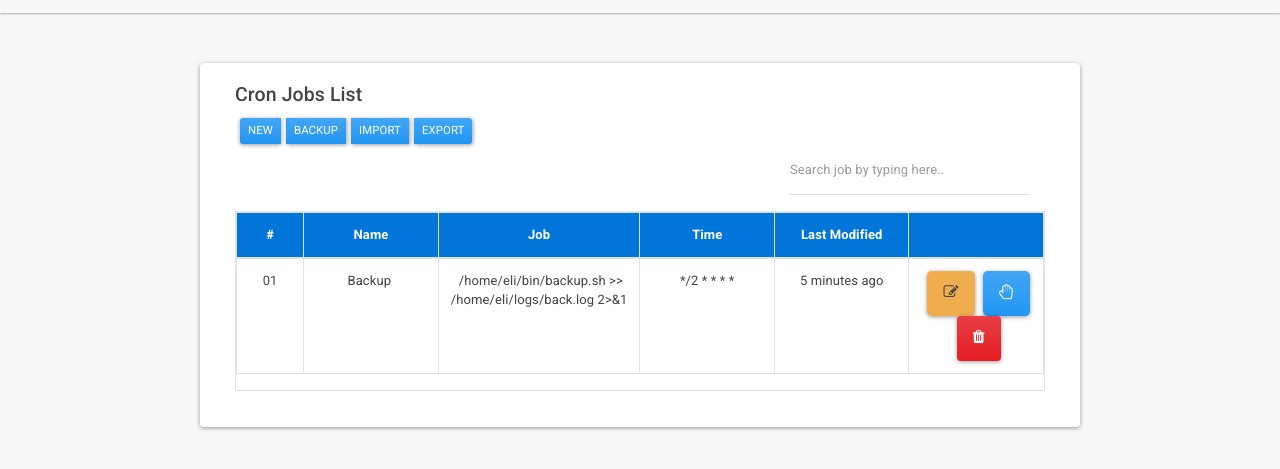
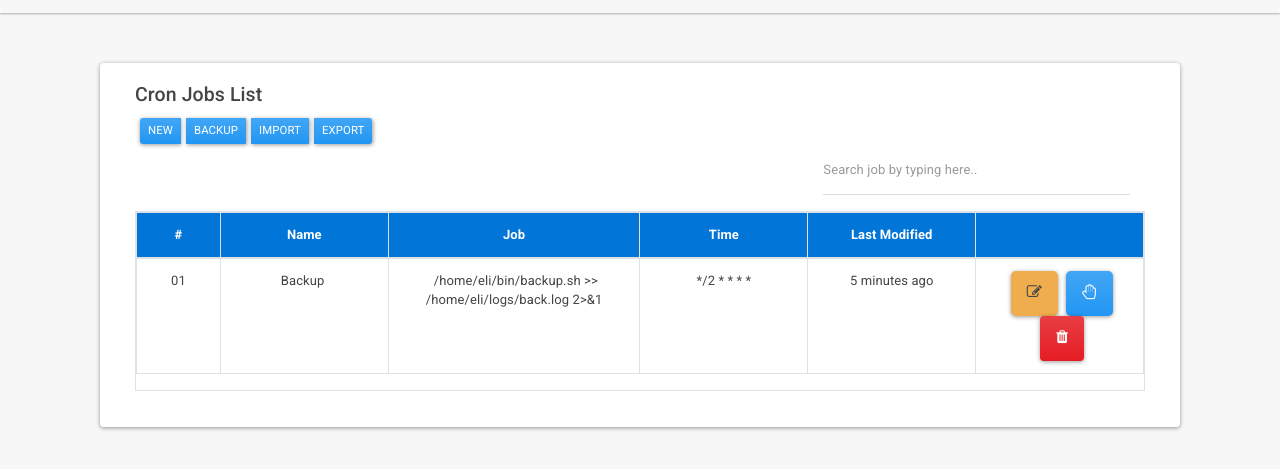
Before and after one commit to eli-11b/Linux-Admin-Dash, a plain HTML site: page templates/cronjobs.html in a window 1280 px wide. Shown: the part 105-574 px from the top of the page. Drawn offline with nearby package versions, Linux system fonts and the light colour scheme.

Commit message:
Update cronjobs.html

```diff
--- a/templates/cronjobs.html
+++ b/templates/cronjobs.html
@@ -274,7 +274,7 @@
         </div>
     </nav>
     <div style="margin: 10px 50px 50px 0px;" id="Cronjobs-list-cronjobpage"></div>
-    <div class="card" style="margin: 0px 200px 0px 200px" id="cronjobs-card-cronjobspage">
+    <div class="card" style="margin: 0px 100px 0px 100px" id="cronjobs-card-cronjobspage">
         <div class="card-body">
             <h4 style="margin-left: 15px;" class="card-title">Cron Jobs List</h4>
             <div class="btn-group" role="group" style="margin-left: 15px;">
```
